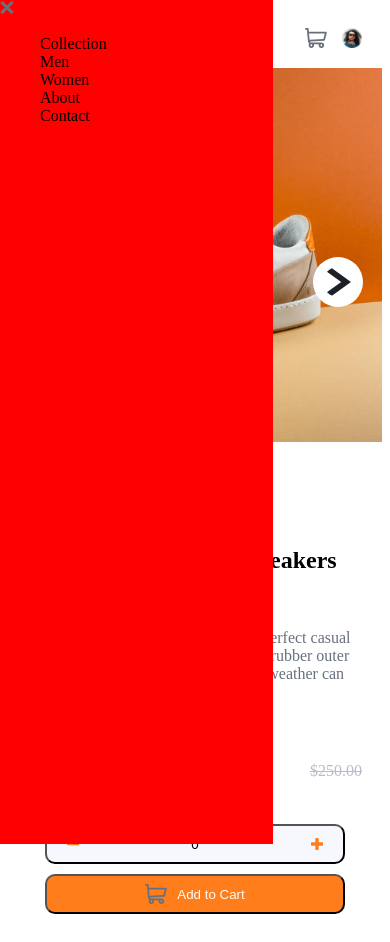
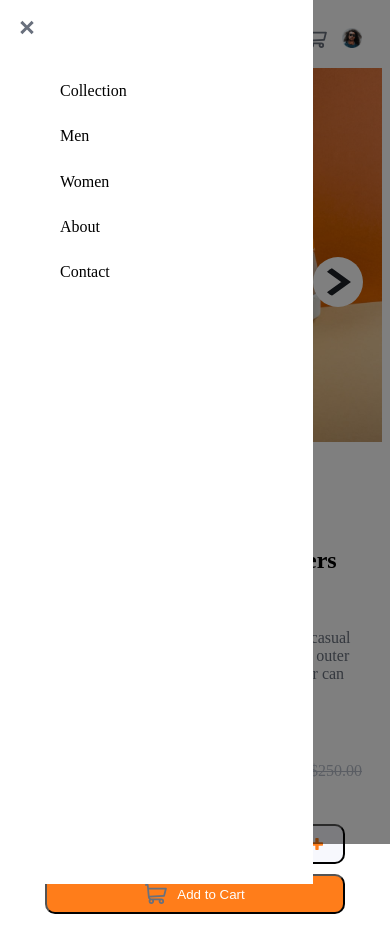
Before and after one commit to adie9/e-commerce-product-page, a React (Vite) app: page / in a window 390 px wide. Both pictures are taken after a click on the picture 36 px from the left and 38 px from the top of the page. Built offline with nearby package versions, Linux system fonts and the light colour scheme; the HTML template or start-up script is replaced by a standard one.

Commit message:
Darkened background when mobile menu is open

```diff
--- a/src/components/Header.jsx
+++ b/src/components/Header.jsx
@@ -36,7 +36,9 @@ function Header({showCart, setShowCart}) {
         </nav>
     )
     const mobileMenu = (
-        !isMenuOpen ? "" : <nav className='nav'>
+        !isMenuOpen ? "" :
+        <div>
+            <nav className='nav'>
                 <img src='/images/icon-close.svg' alt='close' onClick={handleToggleMenu}></img>
                 <ul className='nav-items'>
                     <li><a>Collection</a></li>
@@ -46,6 +48,8 @@ function Header({showCart, setShowCart}) {
                     <li><a>Contact</a></li>
                 </ul>
             </nav>
+            { isMenuOpen && <div className='darken-overlay'></div>}
+        </div>
     )
 
     function toggleCart() {
--- a/src/styles/header.css
+++ b/src/styles/header.css
@@ -35,13 +35,27 @@
 
 @media screen and (max-width: 599px) {
   .nav {
-    background-color: red;
+    background-color: white;
     position: fixed;
-    z-index: 1000;
     top: 0;
     left: 0;
     width: 70%;
     height: 100vh;
+    padding: 20px;
+    z-index: 2;
+  }
+  .nav-items {
+    height: 30%;
+    justify-content: space-evenly;
+  }
+  .darken-overlay {
+    position: fixed;
+    top: 0;
+    left: 0;
+    width: 100%;
+    height: 100%;
+    background-color: rgba(0, 0, 0, 0.5); /* semi-transparent black */
+    z-index: 1;
   }
 }
 @media screen and (min-width: 600px) {
--- a/src/styles/header.scss
+++ b/src/styles/header.scss
@@ -36,13 +36,32 @@
 
 @media screen and (max-width: 599px) {
     .nav {
-        background-color: red;
+        background-color: white;
         position: fixed;
-        z-index: 1000;
         top: 0;
         left: 0;
         width: 70%;
         height: 100vh;
+        padding: 20px;
+        z-index: 2;
+
+    }
+
+    .nav-items {
+        height: 30%;
+        justify-content: space-evenly;
+
+
+    }
+
+    .darken-overlay {
+        position: fixed;
+        top: 0;
+        left: 0;
+        width: 100%;
+        height: 100%;
+        background-color: rgba(0, 0, 0, 0.5); /* semi-transparent black */
+        z-index: 1;
 
     }
 }
```
Also changed, not shown: 1 other file (tests, documents, lock files or other folders). Lines whose indentation alone changed are shown as unchanged.
